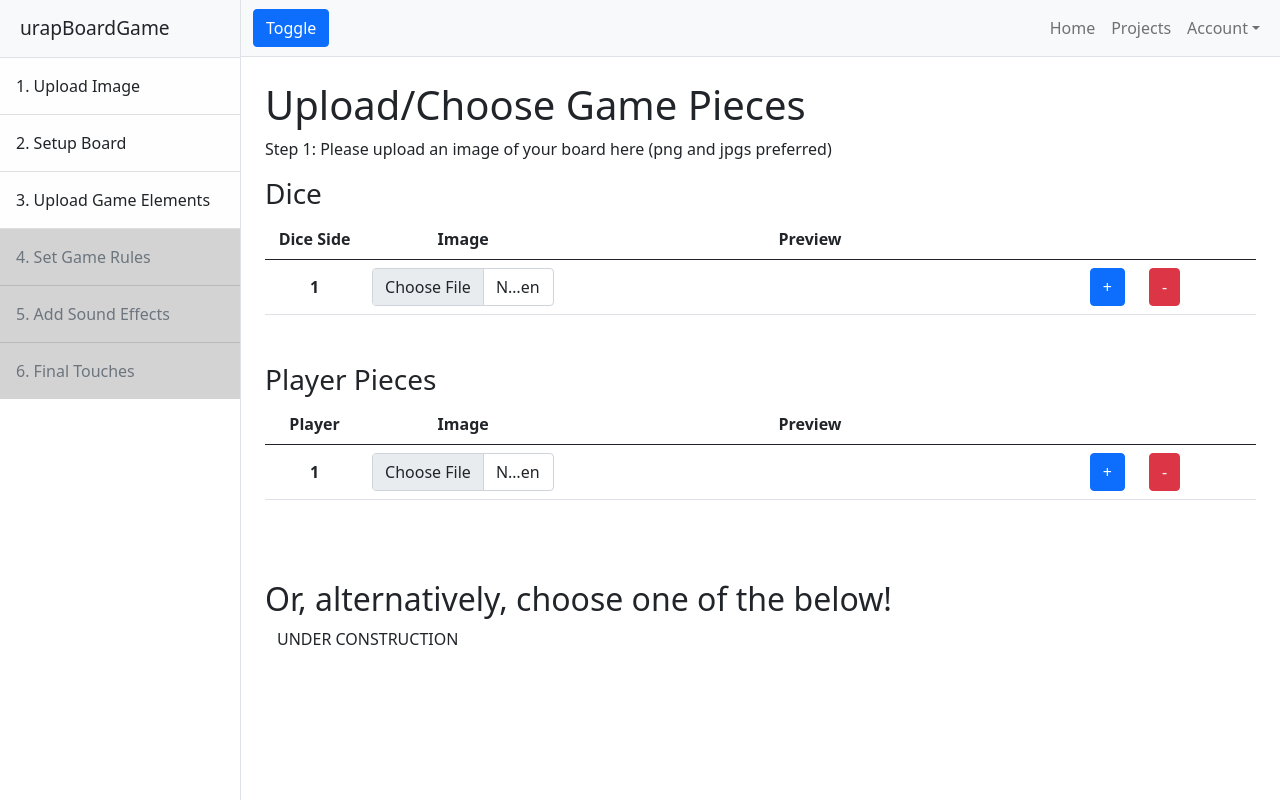
After one commit to matt-rem/urapBoardGame, a Flask app: page /gamepiece in a window 1280 px wide. The commit adds this page. Run offline with Flask 2, Linux system fonts and the light colour scheme; some libraries are stand-ins or nearby versions.

Commit message:
Added sessions, board_setup webpage, and gamepiece upload webpage

```diff
--- a/application.py
+++ b/application.py
@@ -1,7 +1,8 @@
 import os
 import sqlite3
 from flask import Flask
-from flask import Flask, flash, request, redirect, url_for, render_template
+from flask import Flask, flash, request, redirect, url_for, render_template, session
+from flask_session import Session
 from werkzeug.utils import secure_filename
 
 UPLOAD_FOLDER = 'static/assets/board_images'
@@ -10,21 +11,28 @@ app = Flask(__name__)
 app.config['UPLOAD_FOLDER'] = UPLOAD_FOLDER
 app.config['SECRET_KEY'] = "secret"
 
+app.config["SESSION_PERMANENT"] = False
+app.config["SESSION_TYPE"] = "filesystem"
+Session(app)
+
+
 @app.route("/")
 def home():
     con = sqlite3.connect('database.db')
-    board_images = ['assets/board_images/' + a[0] for a in list(con.execute('''SELECT file_name FROM boards'''))]
+    board_images = ['assets/board_images/' + a[0]
+                    for a in list(con.execute('''SELECT file_name FROM boards'''))]
     list_index = list(range(len(board_images)))
     print(list_index)
     return render_template('home.html', boards=board_images, image_indexes=list_index)
 
-@app.route('/uploader', methods = ['GET', 'POST'])
+
+@app.route('/uploader', methods=['GET', 'POST'])
 def upload_file():
     if request.method == 'POST':
         # check if the post request has the file part
         if 'file' not in request.files:
             flash('No file part')
-            return redirect(request.url)
+            return redirect("/")
         file = request.files['file']
         # if user does not select file, browser also
         # submit a empty part without filename
@@ -35,11 +43,30 @@ def upload_file():
             db = sqlite3.connect('database.db')
             name = secure_filename(file.filename)
             file.save(os.path.join(app.config['UPLOAD_FOLDER'], name))
-            db.execute('''INSERT INTO boards (file_name) VALUES (?)''', (name,)) #current error: unique parameter failed (should return error html instead)
+            db.execute('''INSERT INTO boards (file_name) VALUES (?)''', (name,)
+                       )  # current error: unique parameter failed (should return error html instead)
             db.commit()
             db.close()
-            return redirect("/")
+            return redirect("/setup_board")
+
+
+@app.route('/select_image', methods=['GET', 'POST'])
+def select_board():
+    if request.method == "POST":
+        session['board_path'] = request.form.get('selected-board')
+        return redirect("/setup_board")
+
+
+@app.route("/setup_board", methods=['GET', 'POST'])
+def board_setup():
+    return render_template('board_setup.html', board=session.get('board_path', None))
+
+
+@app.route("/gamepiece", methods=['GET', 'POST'])
+def gamepiece_upload():
+    return render_template('gamepiece_upload.html')
+
 
 if __name__ == '__main__':
-    app.debug=True
+    app.debug = True
     app.run()
--- a/requirements.txt
+++ b/requirements.txt
@@ -1 +1,2 @@
 python-flask
+Flask-Session
--- a/static/css/custom.css
+++ b/static/css/custom.css
@@ -33,3 +33,23 @@
 .carousel-inner .carousel-item-start {
   transform: translateX(0);
 }
+
+.cc-selector input:active +.board-button {
+  opacity: .9;
+  border-radius: 2px;
+  border-color: red;
+}
+
+.cc-selector input:checked +.board-button {
+  -webkit-filter: none;
+     -moz-filter: none;
+          filter: none;
+}
+
+.align-vertical td, .align-vertical th {
+  vertical-align: middle;
+}
+
+.align-horizontal td, .align-vertical th {
+  text-align: center;
+}
--- /dev/null
+++ b/templates/gamepiece_upload.html
@@ -0,0 +1,186 @@
+<!DOCTYPE html>
+<html lang="en">
+    <head>
+        <meta charset="utf-8" />
+        <meta name="viewport" content="width=device-width, initial-scale=1, shrink-to-fit=no" />
+        <meta name="description" content="" />
+        <meta name="author" content="" />
+        <title>Hygiene Heroes Board Game Engine</title>
+        <!-- Favicon-->
+        <link rel="icon" type="image/x-icon" href="assets/favicon.ico" />
+        <!-- Core theme CSS (includes Bootstrap)-->
+        <link href="{{ url_for('static', filename='css/styles.css') }}" rel="stylesheet" />
+        <link href="{{ url_for('static', filename='css/custom.css') }}" rel="stylesheet" />
+    </head>
+    <body>
+        <div class="d-flex" id="wrapper">
+            <!-- Sidebar-->
+            <div class="border-end bg-white" id="sidebar-wrapper">
+                <div class="sidebar-heading border-bottom bg-light">urapBoardGame</div>
+                <div class="list-group list-group-flush">
+                    <a class="list-group-item list-group-item-action list-group-item-light p-3 text-dark" href="/">1. Upload Image</a>
+                    <a class="list-group-item list-group-item-action list-group-item-light p-3 text-dark" href="/setup_board">2. Setup Board</a>
+                    <a class="list-group-item list-group-item-action list-group-item-light p-3 text-dark" href="/gamepiece">3. Upload Game Elements</a>
+                    <a class="list-group-item list-group-item-dark p-3 text-muted" href="#!">4. Set Game Rules</a>
+                    <a class="list-group-item list-group-item-dark p-3 text-muted" href="#!">5. Add Sound Effects</a>
+                    <a class="list-group-item list-group-item-dark p-3 text-muted" href="#!">6. Final Touches</a>
+                </div>
+            </div>
+            <!-- Page content wrapper-->
+            <div id="page-content-wrapper">
+                <!-- Top navigation-->
+                <nav class="navbar navbar-expand-lg navbar-light bg-light border-bottom">
+                    <div class="container-fluid">
+                        <button class="btn btn-primary" id="sidebarToggle">Toggle</button>
+                        <button class="navbar-toggler" type="button" data-bs-toggle="collapse" data-bs-target="#navbarSupportedContent" aria-controls="navbarSupportedContent" aria-expanded="false" aria-label="Toggle navigation"><span class="navbar-toggler-icon"></span></button>
+                        <div class="collapse navbar-collapse" id="navbarSupportedContent">
+                            <ul class="navbar-nav ms-auto mt-2 mt-lg-0">
+                                <li class="nav-item active"><a class="nav-link" href="#!">Home</a></li>
+                                <li class="nav-item"><a class="nav-link" href="#!">Projects</a></li>
+                                <li class="nav-item dropdown">
+                                    <a class="nav-link dropdown-toggle" id="navbarDropdown" href="#" role="button" data-bs-toggle="dropdown" aria-haspopup="true" aria-expanded="false">Account</a>
+                                    <div class="dropdown-menu dropdown-menu-end" aria-labelledby="navbarDropdown">
+                                        <a class="dropdown-item" href="#!">My Account</a>
+                                        <a class="dropdown-item" href="#!">Logout</a>
+                                        <div class="dropdown-divider"></div>
+                                        <a class="dropdown-item" href="#!">Register</a>
+                                    </div>
+                                </li>
+                            </ul>
+                        </div>
+                    </div>
+                </nav>
+                <!-- Page content-->
+                <div class="container-fluid d-flex flex-column justify-content-between">
+                    <div class="container-fluid mb-4">
+                        <h1 class="mt-4">Upload/Choose Game Pieces</h1>
+                        <p>Step 1: Please upload an image of your board here (png and jpgs preferred)</p>
+                        <form action="/uploader" method="POST" enctype="multipart/form-data">
+                            <h3> Dice </h3>
+                            <table class="table table-hover align-vertical" id="dice-upload-table">
+                                <thead>
+                                  <tr>
+                                    <th width="10%" scope="col">Dice Side</th>
+                                    <th width="20%" scope="col">Image</th>
+                                    <th width="50%" scope="col">Preview</th>
+                                    <th width="20%" scope="col"></th>
+                                  </tr>
+                                </thead>
+                                <tbody>
+                                  <tr>
+                                    <th scope="row">1</th>
+                                    <td><input class="form-control" type="file" accept=".jpg,.jpeg,.png"  name="file" onchange="loadFile(event, 'dice-1')"></td>
+                                    <td><img id="dice-1" width="50%" /></td>
+                                    <td><button type=button class="btn btn-primary mx-4" onclick="addRow('dice')" id="adddice">+</button><button type=button class="btn btn-danger" onclick="deleteRow('dice')" id="deletedice">-</button></td>
+                                  </tr>
+                                </tbody>
+                              </table>
+
+                              <h3 class="mt-5"> Player Pieces </h3>
+                            <table class="table table-hover align-vertical" id="player-upload-table">
+                                <thead>
+                                  <tr>
+                                    <th width="10%" scope="col">Player</th>
+                                    <th width="20%" scope="col">Image</th>
+                                    <th width="50%" scope="col">Preview</th>
+                                    <th width="20%" scope="col"></th>
+                                  </tr>
+                                </thead>
+                                <tbody>
+                                  <tr>
+                                    <th scope="row">1</th>
+                                    <td><input class="form-control" type="file" accept=".jpg,.jpeg,.png"  name="file" onchange="loadFile(event, 'player-1')"></td>
+                                    <td><img id="player-1" width="50%" /></td>
+                                    <td><button type=button class="btn btn-primary mx-4" onclick="addRow('player')" id="addplayer">+</button><button type=button class="btn btn-danger" onclick="deleteRow('player')" id="deleteplayer">-</button></td>
+                                  </tr>
+                                </tbody>
+                              </table>
+
+                            <button type="submit" class="btn btn-primary" style="display: none" id="submit-button">Submit</button>
+                        </form>
+                        <script>
+                            var tableCurrentRow = new Object();
+                            const upload_button = "<input class='form-control' type='file' accept='.jpg,.jpeg,.png'  name='file'>"
+                            const gamepiece_img = "<td><img width='50%' /></td>"
+
+                            var loadFile = function(event, imgId) {
+                                var image = document.getElementById(imgId);
+                                image.src = URL.createObjectURL(event.target.files[0]);
+                                var submit = document.getElementById('submit-button');
+                                submit.style.display = "initial";
+                            };
+
+                            var addRow = function(pieceType) {
+                                if (tableCurrentRow[pieceType] == null) {
+                                    tableCurrentRow[pieceType] = 1
+                                }
+                                tableCurrentRow[pieceType] += 1
+
+                                tBody = document.getElementById(pieceType + "-upload-table").getElementsByTagName('tbody')[0];
+                                var newRow = tBody.insertRow();
+
+                                var cell0 = document.createElement('th');
+                                cell0.innerHTML = tableCurrentRow[pieceType]
+                                newRow.appendChild(cell0);
+
+                                var cell1 = newRow.insertCell();
+                                cell1.innerHTML = upload_button
+                                cell1.children[0].setAttribute("onchange", "loadFile(event, " + "'" + pieceType + "-" + tableCurrentRow[pieceType] +"')")
+
+                                var cell2 = newRow.insertCell();
+                                cell2.innerHTML = gamepiece_img;
+                                cell2.children[0].id = pieceType + '-' + tableCurrentRow[pieceType]
+
+                                var cell3 = newRow.insertCell();
+                                cell3.appendChild(document.getElementById("add" + pieceType))
+                                cell3.appendChild(document.getElementById("delete" + pieceType))
+
+                            }
+
+                            var deleteRow = function(pieceType) {
+                                if (tableCurrentRow[pieceType] == null) {
+                                    tableCurrentRow[pieceType] = 1
+                                }
+                                tableCurrentRow[pieceType] -= 1;
+
+                                if (tableCurrentRow[pieceType] > 0) {
+                                    previousRow = document.getElementById(pieceType + "-upload-table").rows[tableCurrentRow[pieceType]]
+                                    previousRow.children[3].appendChild(document.getElementById("add" + pieceType))
+                                    previousRow.children[3].appendChild(document.getElementById("delete" + pieceType))
+                                }
+
+                                document.getElementById(pieceType + "-upload-table").deleteRow(-1);
+                            }
+                        </script>
+                    </div>
+                    <div class="container-fluid d-flex flex-column justify-content-between mt-4 ">
+                        <div class="container my-3 mx-0 px-0">
+                            <form action="/select_image" method="POST">
+                                <h2 class="font-weight-light">Or, alternatively, choose one of the below!</h2>
+                                <div class="container-fluid d-flex flex-row">
+                                    <div class="col-lg-12 col-md-10 ">
+                                        <div class="horizontal-scroll-container cc-selector justify-content-center">
+                                                UNDER CONSTRUCTION
+                                        </div>
+                                    </div>
+                                </div>
+                                <button type="submit" class="btn btn-primary mt-3" style="display: none" id="submit-selected">Submit</button>
+                            </form>
+                            <script>
+                                var showSubmit = function(event, val) {
+                                    var submit = document.getElementById('submit-selected');
+                                    submit.style.display = "initial";
+                                    submit.value = val;
+                                };
+                            </script>
+                        </div>
+                    </div>
+                </div>
+            </div>
+        </div>
+        <!-- Bootstrap core JS-->
+        <script src="https://cdn.jsdelivr.net/npm/bootstrap@5.1.0/dist/js/bootstrap.bundle.min.js"></script>
+        <!-- Core theme JS-->
+        <script src="{{ url_for('static', filename='js/scripts.js') }}"></script>
+    </body>
+</html>
--- a/templates/home.html
+++ b/templates/home.html
@@ -18,9 +18,9 @@
             <div class="border-end bg-white" id="sidebar-wrapper">
                 <div class="sidebar-heading border-bottom bg-light">urapBoardGame</div>
                 <div class="list-group list-group-flush">
-                    <a class="list-group-item list-group-item-action list-group-item-light p-3 text-dark" href="#!">1. Upload Image</a>
-                    <a class="list-group-item list-group-item-dark p-3 text-muted" href="#!">2. Setup Board</a>
-                    <a class="list-group-item list-group-item-dark p-3 text-muted" href="#!">3. Upload Game Elements</a>
+                    <a class="list-group-item list-group-item-action list-group-item-light p-3 text-dark" href="/">1. Upload Image</a>
+                    <a class="list-group-item list-group-item-dark p-3 text-muted" href="/setup_board">2. Setup Board</a>
+                    <a class="list-group-item list-group-item-dark p-3 text-muted" href="/gamepiece">3. Upload Game Elements</a>
                     <a class="list-group-item list-group-item-dark p-3 text-muted" href="#!">4. Set Game Rules</a>
                     <a class="list-group-item list-group-item-dark p-3 text-muted" href="#!">5. Add Sound Effects</a>
                     <a class="list-group-item list-group-item-dark p-3 text-muted" href="#!">6. Final Touches</a>
```
Also changed, not shown: templates/board_setup.html (added, +74 -0 lines), 3 other files.
